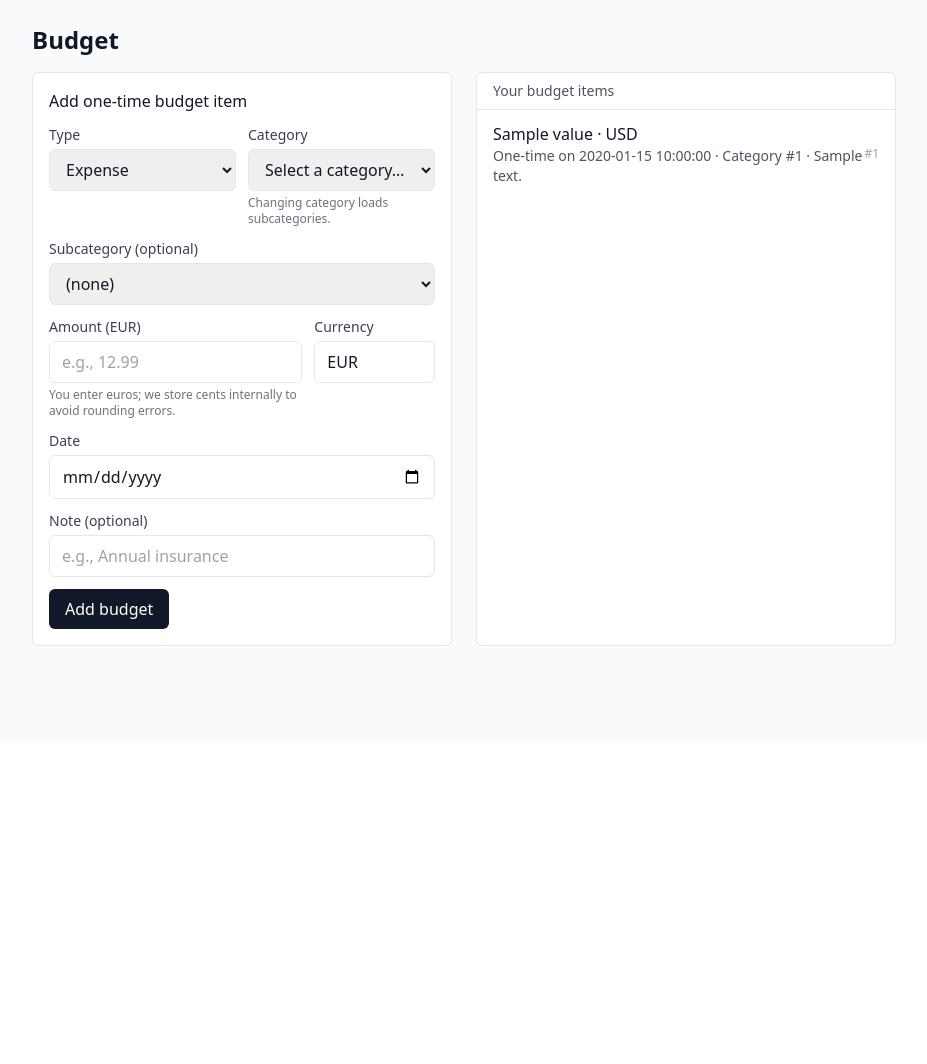
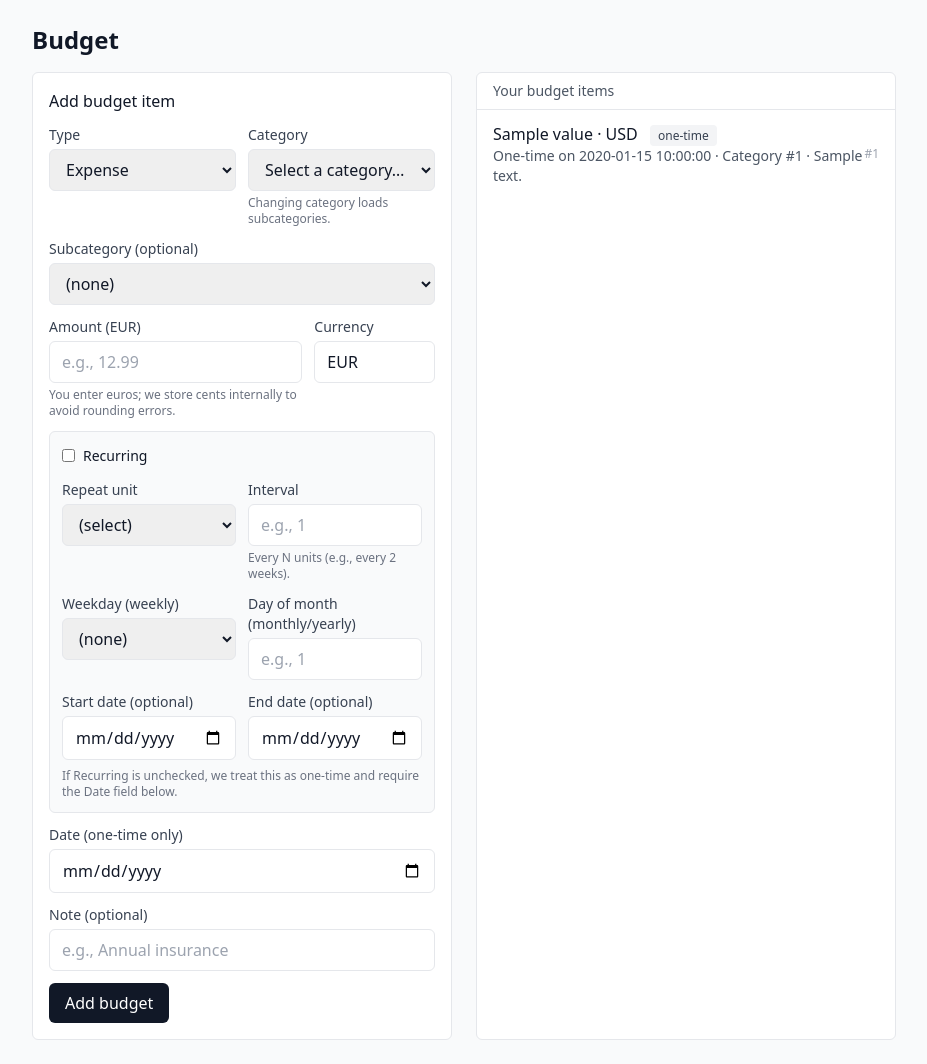
Before and after one commit to omarmdassem/personal-accountant-TOM, a FastAPI app: template templates/budget.html in a window 1280 px wide. Shown: the part 59-1123 px from the top of the page, without its empty margins (176-1103 px from the left). Before the commit the page ends 705 px from the top, so only its background shows below. Run offline with FastAPI, Linux system fonts and the light colour scheme; the template is opened without the code that fills it: most values are stand-ins (such as "Sample title", 1, 10 or a date in 2020); data that the repository does not hold is empty; some libraries are stand-ins or nearby versions.

Commit message:
Add tests for recurring budget creation and validation

```diff
--- a/templates/budget.html
+++ b/templates/budget.html
@@ -13,7 +13,7 @@
 
   <div class="grid gap-6 lg:grid-cols-2">
     <section class="rounded-md border bg-white p-4">
-      <h2 class="font-medium mb-3">Add one-time budget item</h2>
+      <h2 class="font-medium mb-3">Add budget item</h2>
 
       {% if categories|length == 0 %}
         <p class="text-sm text-gray-600">
@@ -89,9 +89,68 @@
             </div>
           </div>
 
+          <!-- Recurring settings -->
+          <div class="rounded-md border bg-gray-50 p-3">
+            <label class="inline-flex items-center gap-2 text-sm">
+              <input type="checkbox" name="is_recurring" class="rounded border" />
+              <span class="font-medium">Recurring</span>
+            </label>
+
+            <div class="mt-3 grid grid-cols-1 sm:grid-cols-2 gap-3">
+              <div>
+                <label class="block text-sm text-gray-700">Repeat unit</label>
+                <select name="repeat_unit" class="mt-1 w-full rounded-md border px-3 py-2">
+                  <option value="">(select)</option>
+                  <option value="weekly">Weekly</option>
+                  <option value="monthly">Monthly</option>
+                  <option value="yearly">Yearly</option>
+                </select>
+              </div>
+
+              <div>
+                <label class="block text-sm text-gray-700">Interval</label>
+                <input name="repeat_interval" type="number" min="1" class="mt-1 w-full rounded-md border px-3 py-2" placeholder="e.g., 1" />
+                <p class="mt-1 text-xs text-gray-500">Every N units (e.g., every 2 weeks).</p>
+              </div>
+
+              <div>
+                <label class="block text-sm text-gray-700">Weekday (weekly)</label>
+                <select name="weekday" class="mt-1 w-full rounded-md border px-3 py-2">
+                  <option value="">(none)</option>
+                  <option value="0">Mon</option>
+                  <option value="1">Tue</option>
+                  <option value="2">Wed</option>
+                  <option value="3">Thu</option>
+                  <option value="4">Fri</option>
+                  <option value="5">Sat</option>
+                  <option value="6">Sun</option>
+                </select>
+              </div>
+
+              <div>
+                <label class="block text-sm text-gray-700">Day of month (monthly/yearly)</label>
+                <input name="day_of_month" type="number" min="1" max="31" class="mt-1 w-full rounded-md border px-3 py-2" placeholder="e.g., 1" />
+              </div>
+
+              <div>
+                <label class="block text-sm text-gray-700">Start date (optional)</label>
+                <input name="start_date" type="date" class="mt-1 w-full rounded-md border px-3 py-2" />
+              </div>
+
+              <div>
+                <label class="block text-sm text-gray-700">End date (optional)</label>
+                <input name="end_date" type="date" class="mt-1 w-full rounded-md border px-3 py-2" />
+              </div>
+            </div>
+
+            <p class="mt-2 text-xs text-gray-500">
+              If Recurring is unchecked, we treat this as one-time and require the Date field below.
+            </p>
+          </div>
+
           <div>
-            <label class="block text-sm text-gray-700">Date</label>
-            <input name="one_time_date" type="date" required class="mt-1 w-full rounded-md border px-3 py-2" />
+            <label class="block text-sm text-gray-700">Date (one-time only)</label>
+            <input name="one_time_date" type="date" class="mt-1 w-full rounded-md border px-3 py-2" />
           </div>
 
           <div>
@@ -122,21 +181,33 @@
                 <div class="font-medium">
                   {{ b.type.value|capitalize }}
                   · {{ cents_to_euros_str(b.amount_cents) }} {{ b.currency }}
+                  {% if b.is_recurring %}
+                    <span class="ml-2 text-xs rounded bg-gray-100 px-2 py-0.5 text-gray-700">recurring</span>
+                  {% else %}
+                    <span class="ml-2 text-xs rounded bg-gray-100 px-2 py-0.5 text-gray-700">one-time</span>
+                  {% endif %}
                 </div>
 
                 <div class="text-sm text-gray-600">
-                  One-time on {{ b.one_time_date }}
+                  {% if b.is_recurring %}
+                    {{ b.repeat_unit.value if b.repeat_unit else "" }}
+                    {% if b.repeat_interval %} · every {{ b.repeat_interval }}{% endif %}
+                    {% if b.weekday is not none %} · weekday {{ b.weekday }}{% endif %}
+                    {% if b.day_of_month is not none %} · day {{ b.day_of_month }}{% endif %}
+                    {% if b.start_date %} · from {{ b.start_date }}{% endif %}
+                    {% if b.end_date %} · to {{ b.end_date }}{% endif %}
+                  {% else %}
+                    One-time on {{ b.one_time_date }}
+                  {% endif %}
                   ·
                   {% if cat %}
                     {{ cat.icon or "" }} {{ cat.name }}
                   {% else %}
                     Category #{{ b.category_id }}
                   {% endif %}
-
                   {% if sub %}
                     · {{ sub.icon or "" }} {{ sub.name }}
                   {% endif %}
-
                   {% if b.note %} · {{ b.note }}{% endif %}
                 </div>
               </div>
```
Also changed, not shown: app/routes/budgets.py (+77 -13 lines), tests/test_budget_recurring_http.py (added, +72 -0 lines), data/app.db.
